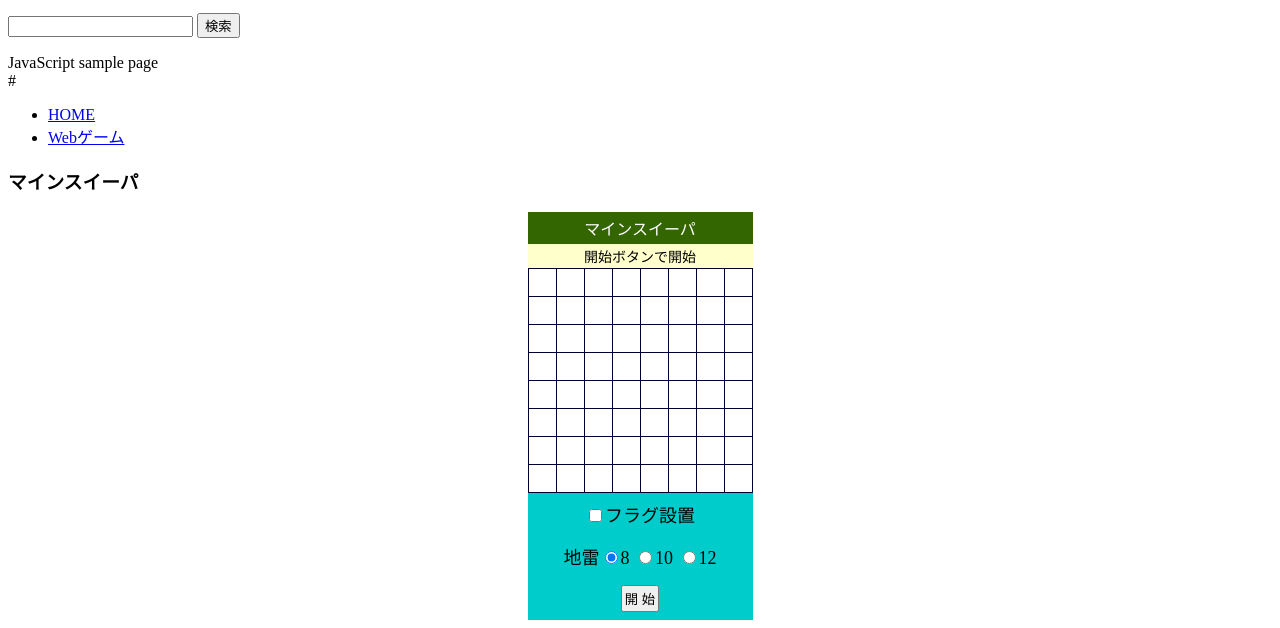
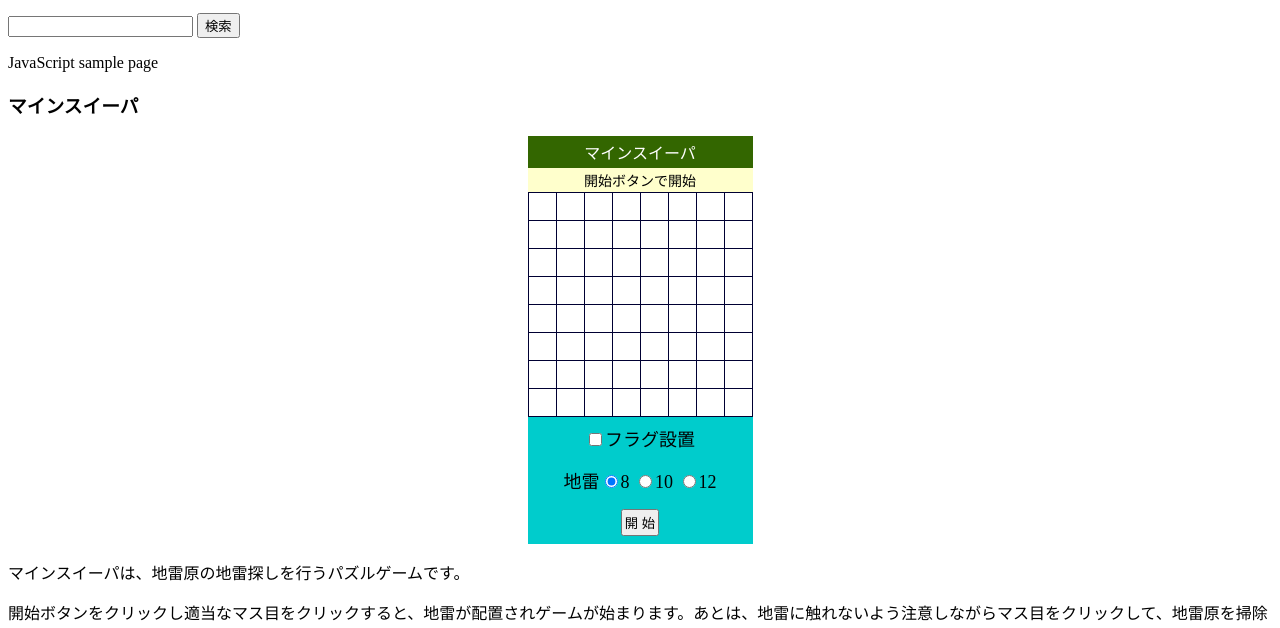
Before and after one commit to manamuadachi/manamuadachi.github.io, a plain HTML site: page index.html in a window 1280 px wide. Shown: the part 172-800 px from the top of the page. Drawn offline with Linux system fonts and the light colour scheme.

Commit message:
Update index.html

```diff
--- a/index.html
+++ b/index.html
@@ -120,7 +120,10 @@ if (result != null){
 
 <div id="main_holder">
 <header id="main_header">
-#<nav><ul id="header_nav_items"><li><a href="../">HOME</a></li><li><a href="./">Webゲーム</a></li></ul></nav></header>
+
+
+
+</a></li></ul></nav></header>
 <section id="main_contents">
 <article id="contents_article">
 <h1>マインスイーパ</h1>
```
